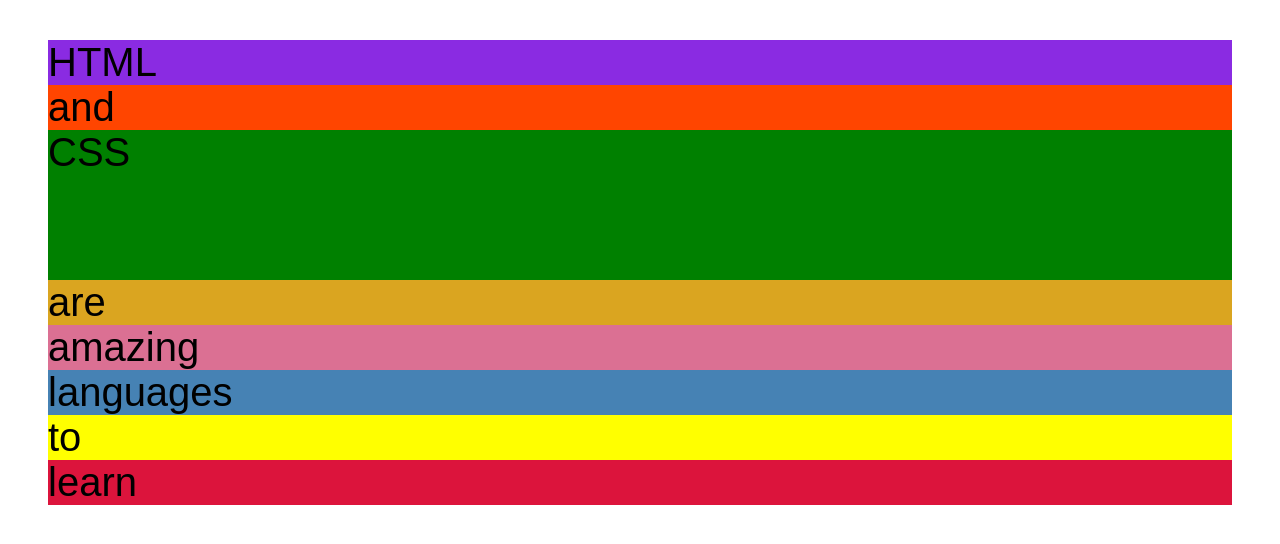
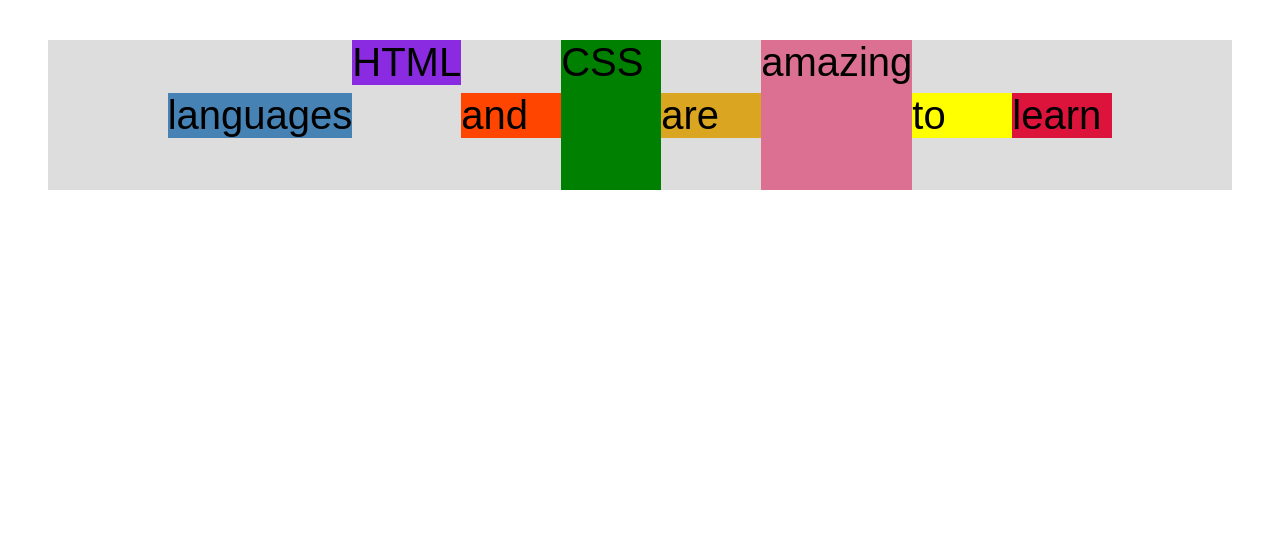
Before and after one commit to faiazhossain/layout, a plain HTML site: page flexbox.html in a window 1280 px wide. Drawn offline with Linux system fonts and the light colour scheme.

Commit message:
feat: flexbox work

```diff
--- a/flexbox.html
+++ b/flexbox.html
@@ -6,8 +6,15 @@
     <meta name="viewport" content="width=device-width, initial-scale=1.0" />
     <title>Flexbox</title>
     <style>
+      .el {
+        /* Default */
+        /* flex-grow: 0;
+        flex-basis: auto; */
+        flex: 0 0 100px;
+      }
       .el--1 {
         background-color: blueviolet;
+        align-self: flex-start;
       }
       .el--2 {
         background-color: orangered;
@@ -21,6 +28,7 @@
       }
       .el--5 {
         background-color: palevioletred;
+        align-self: stretch;
       }
       .el--6 {
         background-color: steelblue;
@@ -40,6 +48,12 @@
         margin: 40px;
 
         /* FLEXBOX */
+        display: flex;
+        align-items: center;
+        justify-content: center;
+      }
+      .el--6 {
+        order: -1;
       }
     </style>
   </head>
```
